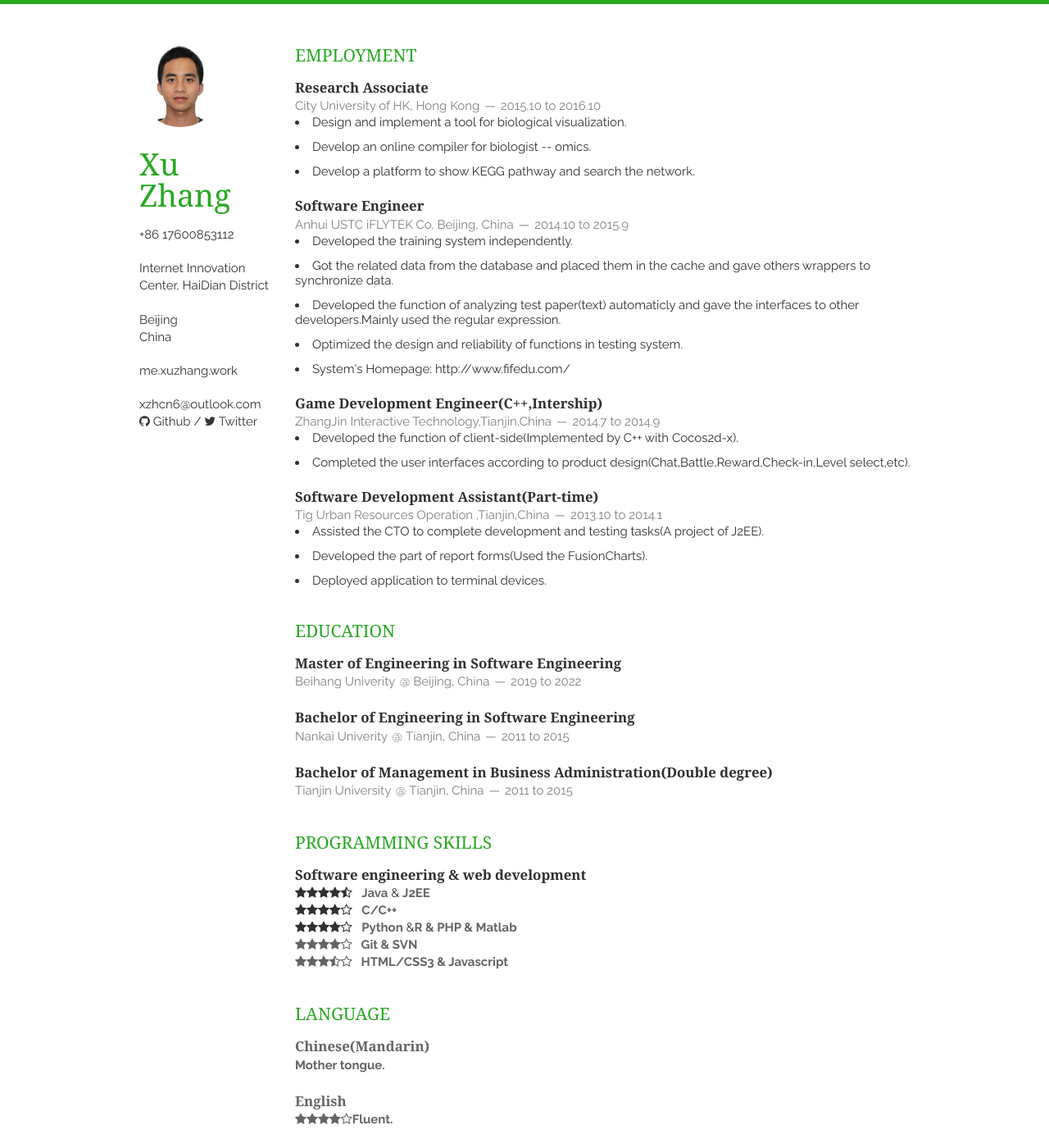
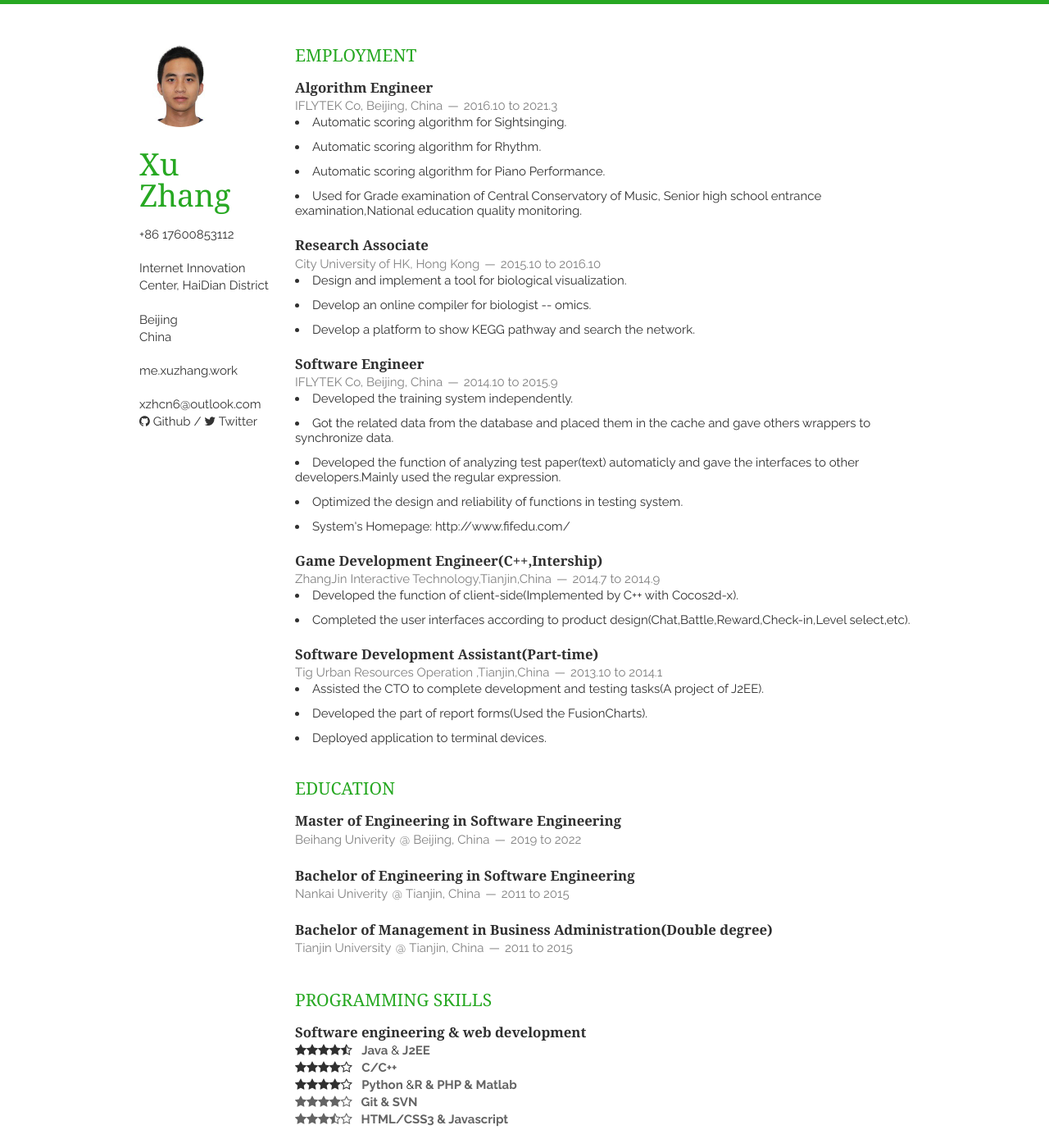
Before and after one commit to xzhcn6/vitae, a Jekyll site: the page built from index.html, in a window 1280 px wide and 1400 px high. Shown: the whole window at 82% size. Built offline with Jekyll 4.4.1, drawn with Linux system fonts in a browser that asks for light colours; nearby versions of some CDN libraries; Markdown is read by kramdown in place of the engine named in the settings; the list of posts is cut into pages by our own code.

```diff
--- a/_includes/employment.html
+++ b/_includes/employment.html
@@ -1,5 +1,17 @@
 <section class="thirteen columns">
     <h1>Employment</h1>
+    <article>
+        <header>
+            <h1>Algorithm Engineer</h1>
+            <span><address>IFLYTEK Co, Beijing, China</address><time>2016.10 to 2021.3</time></span>
+        </header>
+        <p>
+            <li>Automatic scoring algorithm for Sightsinging.
+            <li>Automatic scoring algorithm for Rhythm.
+            <li>Automatic scoring algorithm for Piano Performance.
+            <li>Used for Grade examination of Central Conservatory of Music, Senior high school entrance examination,National education quality monitoring.
+        </p>
+    </article>
     <article>
         <header>
             <h1>Research Associate</h1>
@@ -14,7 +26,7 @@
     <article>
         <header>
             <h1>Software Engineer</h1>
-            <span><address>Anhui USTC iFLYTEK Co, Beijing, China</address><time>2014.10 to 2015.9</time></span>
+            <span><address>IFLYTEK Co, Beijing, China</address><time>2014.10 to 2015.9</time></span>
         </header>
         <p>
             <li>Developed the training system independently.
--- a/_includes/language.html
+++ b/_includes/language.html
@@ -10,7 +10,7 @@
     </article>
     <article>
         <header>
-            <h1>English</h1>
+            <h1>English(IELTS 6.5)</h1>
         </header>
         <p>
         <i class="fa fa-star"></i><i class="fa fa-star"></i><i class="fa fa-star"></i><i class="fa fa-star"></i><i class="fa fa-star-o"></i>Fluent.
```
